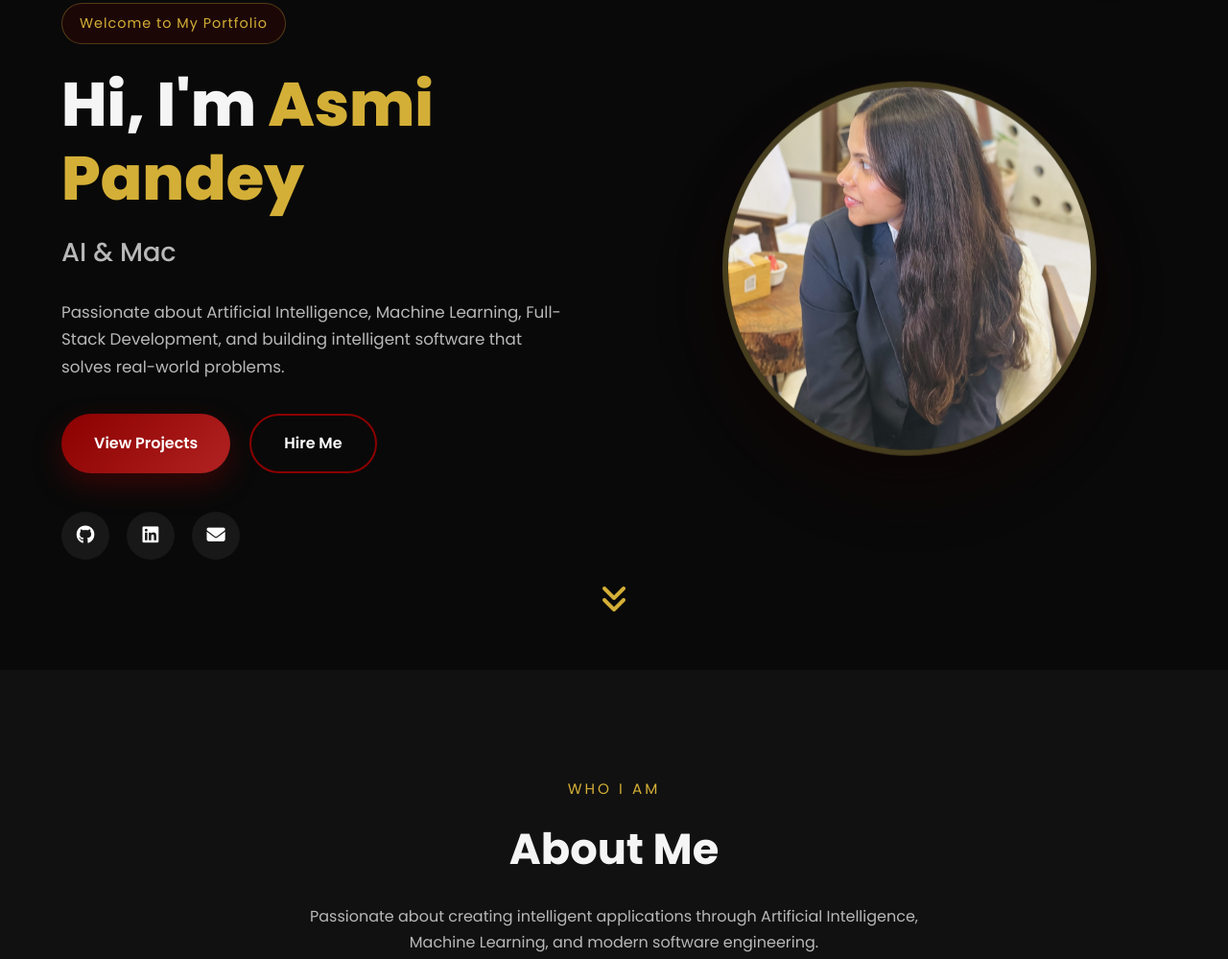
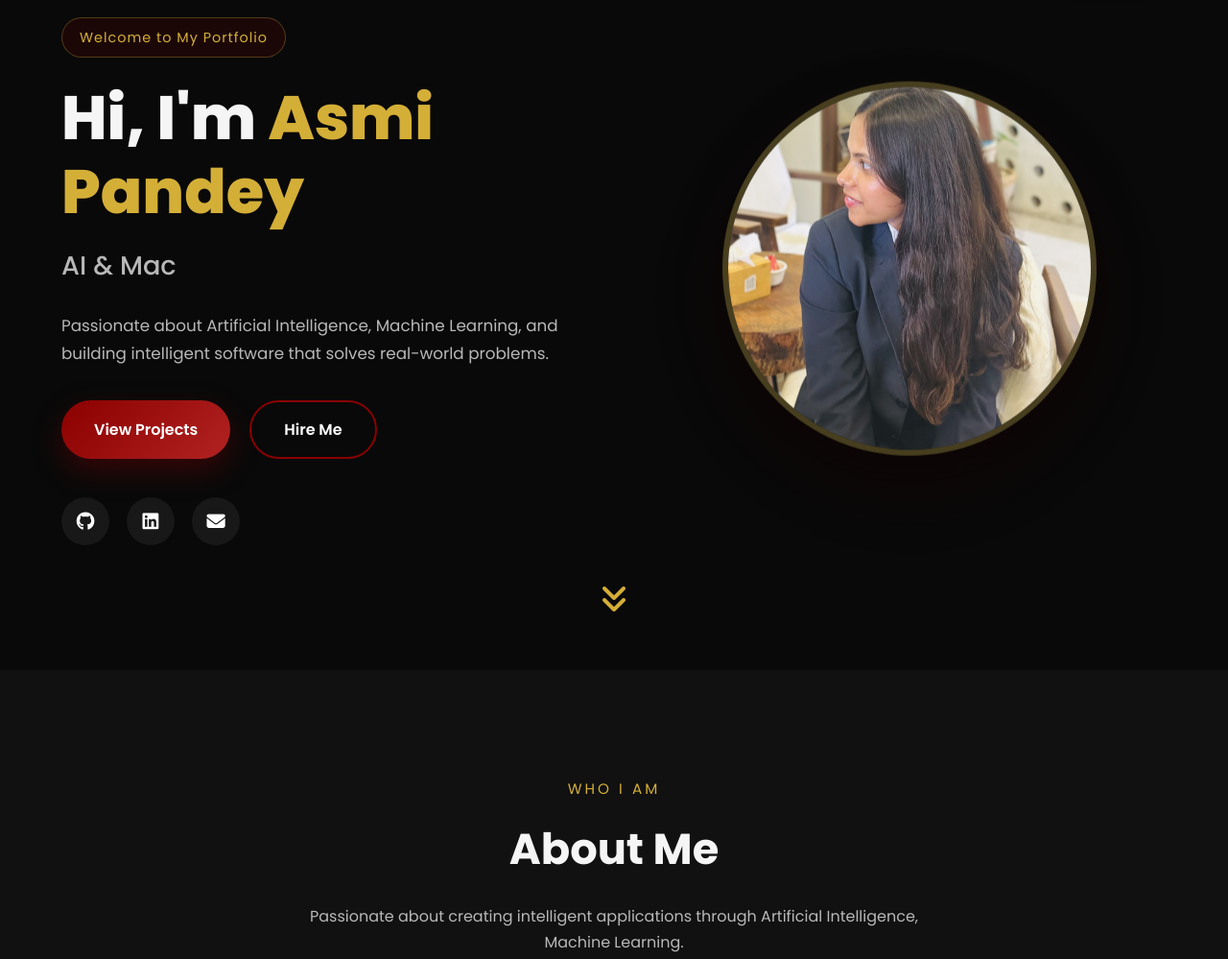
Before and after one commit to asmipandey18/My-Portfolio, a plain HTML site: page index.html in a window 1280 px wide. Shown: the part 102-1101 px from the top of the page at 96% size. Drawn offline with Linux system fonts and the light colour scheme.

Commit message:
modify in html

```diff
--- a/index.html
+++ b/index.html
@@ -181,8 +181,7 @@
                     <p>
 
                         Passionate about Artificial Intelligence,
-                        Machine Learning, Full-Stack Development,
-                        and building intelligent software that solves
+                        Machine Learning, and building intelligent software that solves
                         real-world problems.
 
                     </p>
@@ -289,8 +288,7 @@
                     <p>
 
                         Passionate about creating intelligent applications
-                        through Artificial Intelligence, Machine Learning,
-                        and modern software engineering.
+                        through Artificial Intelligence, Machine Learning.
 
                     </p>
 
```
